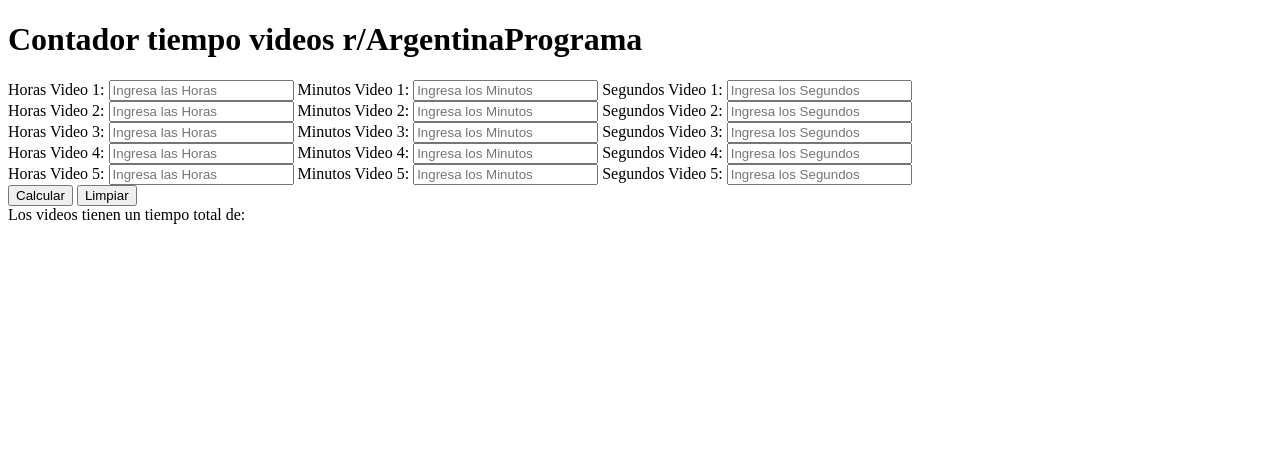
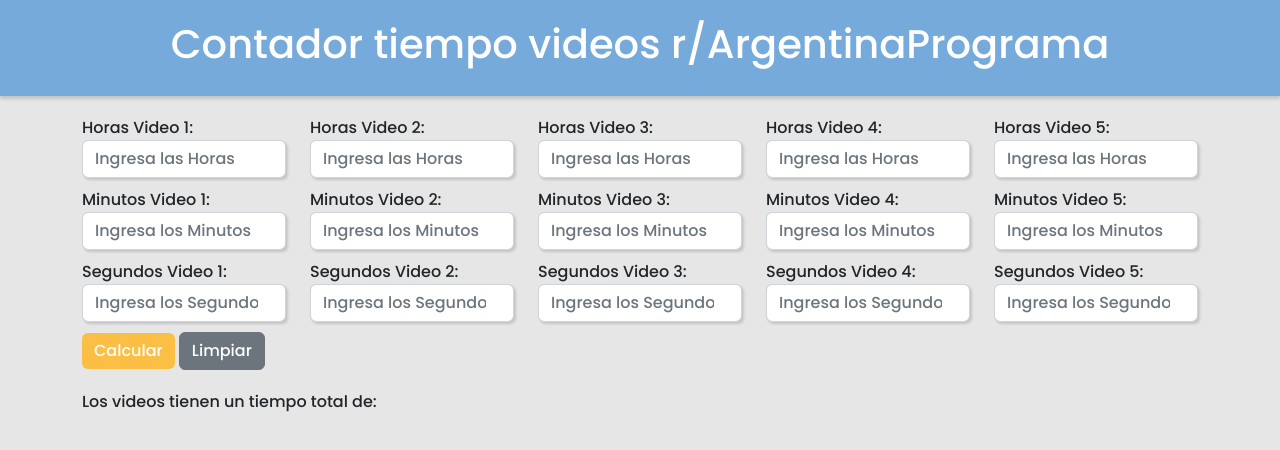
Before and after one commit to MRAS23/tarea-clase-10, a website: page clase-5/tarea-3/index.html in a window 1280 px wide. Drawn offline with nearby package versions, Linux system fonts and the light colour scheme.

Commit message:
agrega bootstrap clase 5 - tarea 3

```diff
--- a/clase-5/tarea-3/index.html
+++ b/clase-5/tarea-3/index.html
@@ -5,6 +5,19 @@
     <meta http-equiv="X-UA-Compatible" content="IE=edge" />
     <meta name="viewport" content="width=device-width, initial-scale=1.0" />
     <title>Clase 5 - tarea 3</title>
+  </head>
+  <meta charset="UTF-8" />
+  <meta
+    name="viewport"
+    content="width=device-width, user-scalable=no, initial-scale=1.0, maximum-scale=1.0, minimum-scale=1.0"
+  />
+  <meta http-equiv="X-UA-Compatible" content="ie=edge" />
+  <title>Clase 5</title>
+  <link rel="stylesheet" href="..\..\node_modules\bootstrap\dist\css\bootstrap.min.css" />
+  <link rel="stylesheet" href="style.css" />
+  <link rel="preconnect" href="https://fonts.googleapis.com" />
+  <link rel="preconnect" href="https://fonts.gstatic.com" crossorigin />
+  <link href="https://fonts.googleapis.com/css2?family=Poppins:wght@500&display=swap" rel="stylesheet" />
 </head>
 <body>
   <div class="container-flex">
@@ -62,7 +75,7 @@
         <div class="row">
           <div class="col-md">
             <button type="button" class="btn btn-primary" id="calcula-tiempo-videos">Calcular</button>
-              <button type="reset" class="btn btn-secondary">Limpiar</button>
+            <button type="reset" class="btn btn-secondary" id="limpia-datos-videos">Limpiar</button>
           </div>
         </div>
       </div>
--- /dev/null
+++ b/clase-5/tarea-3/style.css
@@ -0,0 +1,27 @@
+body {
+  background-color: rgb(230, 230, 230);
+  font-family: "Poppins", sans-serif;
+}
+
+.container-flex {
+  background-color: rgb(117, 170, 219);
+  box-shadow: rgba(0, 0, 0, 0.15) 0px 3px 3px 0px;
+  margin-bottom: 20px;
+  padding: 20px;
+  text-align: center;
+  color: rgb(255, 255, 255);
+}
+
+.container {
+  margin-bottom: 20px;
+}
+
+.form-control {
+  margin-bottom: 10px;
+  box-shadow: rgba(0, 0, 0, 0.15) 1.95px 1.95px 2.6px;
+}
+
+#calcula-tiempo-videos {
+  background-color: rgb(252, 191, 69);
+  border-style: none;
+}
--- a/clase-5/tarea-3/tarea-3.js
+++ b/clase-5/tarea-3/tarea-3.js
@@ -41,3 +41,9 @@ document.querySelector("#calcula-tiempo-videos").onclick = function () {
 
   return false;
 };
+
+document.querySelector("#limpia-datos-videos").onclick = function () {
+  const $tiempoTotalVideos = document.querySelector("#cantidad-tiempo-total-videos");
+
+  $tiempoTotalVideos.innerText = "";
+};
```
Lines whose indentation alone changed are shown as unchanged.
